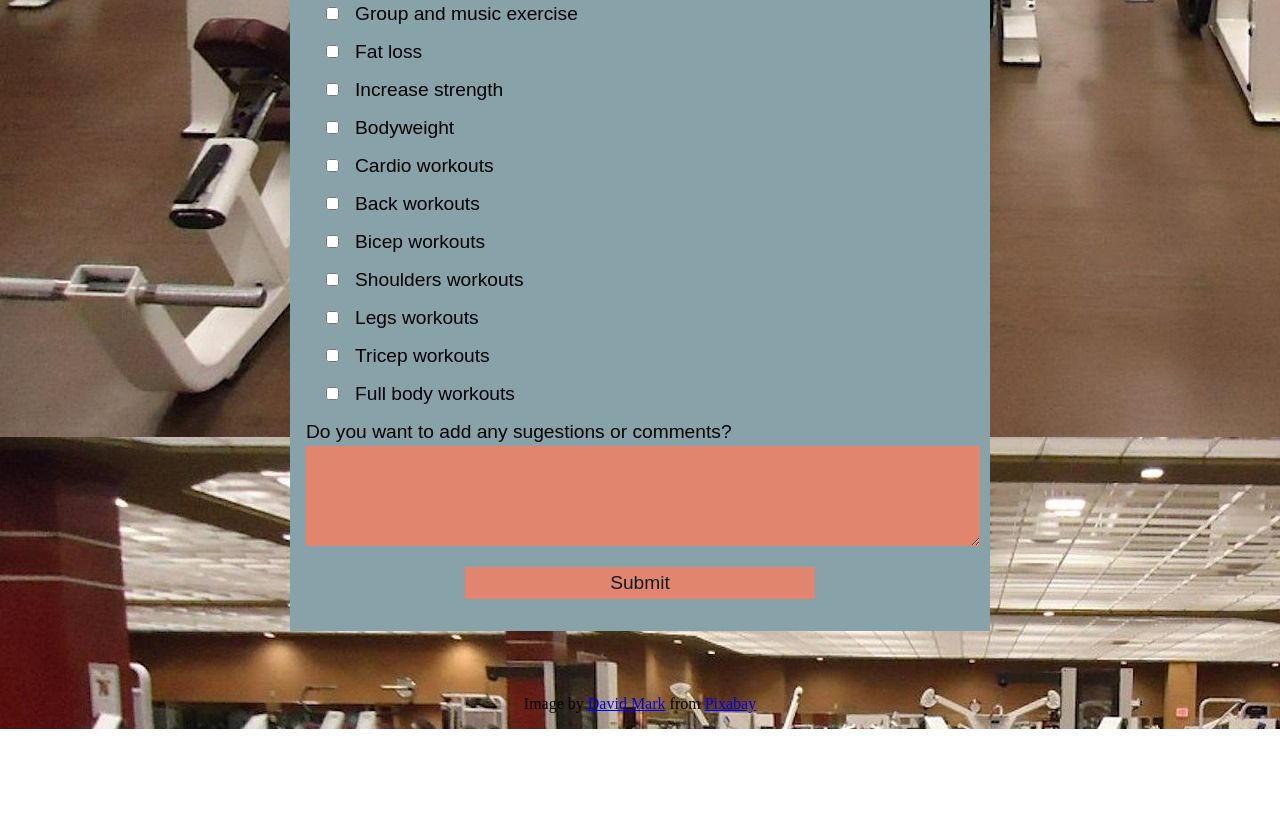
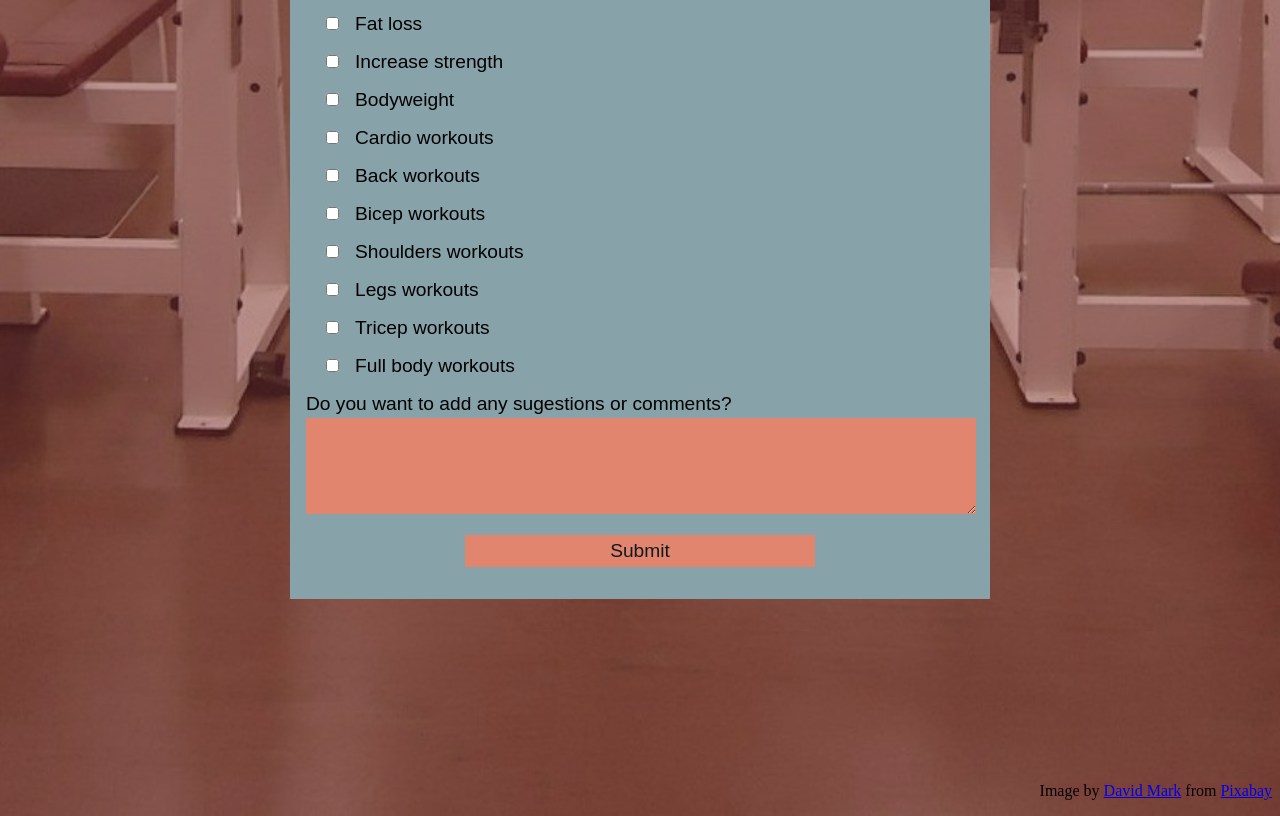
Before and after one commit to costik2020/0013-gym-survey-form, a plain HTML site: page index.html in a window 1280 px wide. Shown: the part 784-1600 px from the top of the page. Before the commit the page ends 1513 px from the top, so only its background shows below. Drawn offline with Linux system fonts and the light colour scheme.

Commit message:
Added a filter and attribution to my picture

```diff
--- a/index.html
+++ b/index.html
@@ -5,6 +5,8 @@
     <link rel="stylesheet" href="styles.css">
   </head>
   <body>
+	 <div class="background">
+		 <div class="filter">
 			 <h1 id="title">Gym Survey Form</h1>
 			 <p id="description">
 			   This is a short survey to help us improve our gym. Thank you for taking the time.
@@ -91,8 +93,14 @@
 			 <input type="submit" value="Submit" id="submit">
 			 </form>
 
-	<p>
+
+
+		 </div>
+		 <p class="attribution">
 			 Image by <a href="https://pixabay.com/users/12019-12019/?utm_source=link-attribution&amp;utm_medium=referral&amp;utm_campaign=image&amp;utm_content=91849">David Mark</a> from <a href="https://pixabay.com//?utm_source=link-attribution&amp;utm_medium=referral&amp;utm_campaign=image&amp;utm_content=91849">Pixabay</a>
 		 </p>
+
+	 </div>
+
   </body>
 </html>
--- a/styles.css
+++ b/styles.css
@@ -1,7 +1,13 @@
+* {
+	box-sizing: border-box;
+}
+
 body {
-  width: 100vm;
-  height: 100vm;
-  background-image: url(large-gym.jpg);
+  width: 100%;
+  height: 200vh;
+  margin: 0;
+
+  /*filter: blur(10px);*/
 
   /*
 
@@ -10,8 +16,50 @@ Image by <a href="https://pixabay.com/users/12019-12019/?utm_source=link-attribu
   */
 }
 
+/*
+// Content we're putting a blur over
+.background {
+  background-image: url(https://source.unsplash.com/Q7PclNhVRI0);
+  background-position: bottom;
+  background-repeat: no-repeat;
+  background-size: cover;
+  height: 100vh;
+  width: 100%;
+}
+
+// Background Blur using backdrop-filter
+.blur {
+  background: rgba(255, 255, 255, 0.2); // Make sure this color has an opacity of less than 1
+  backdrop-filter: blur(8px); // This be the blur
+  height: 100vh;
+	width: 50%;
+}
+
+*/
+
+
+.background {
+  /*border: 10px black solid;*/
+  background-image: url(large-gym.jpg);
+  background-position: bottom;
+  background-repeat: no-repeat;
+  background-size: cover;
+  height: 200vh;
+  width: 100%;
+  margin: 0;
+}
+
+.filter {
+  /*border: 10px black solid;*/
+  background: rgba(125, 50, 50, 0.5);
+
+  width: 100%;
+  height: 200vh;
+}
+
 h1, p {
   text-align: center;
+  margin-top: 0px;
 }
 
 form {
@@ -80,3 +128,13 @@ input[type="submit"]:hover {
 input[type="submit"]:active {
   background-color: white;
 }
+
+.attribution {
+	margin: 0px;
+	padding: 0px;
+	text-align: right;
+	background: rgba(125, 50, 50, 0.1);
+	position: absolute;
+	bottom: -98vh;
+ 	right: 1vh;
+}
```
Lines whose indentation alone changed are shown as unchanged.
